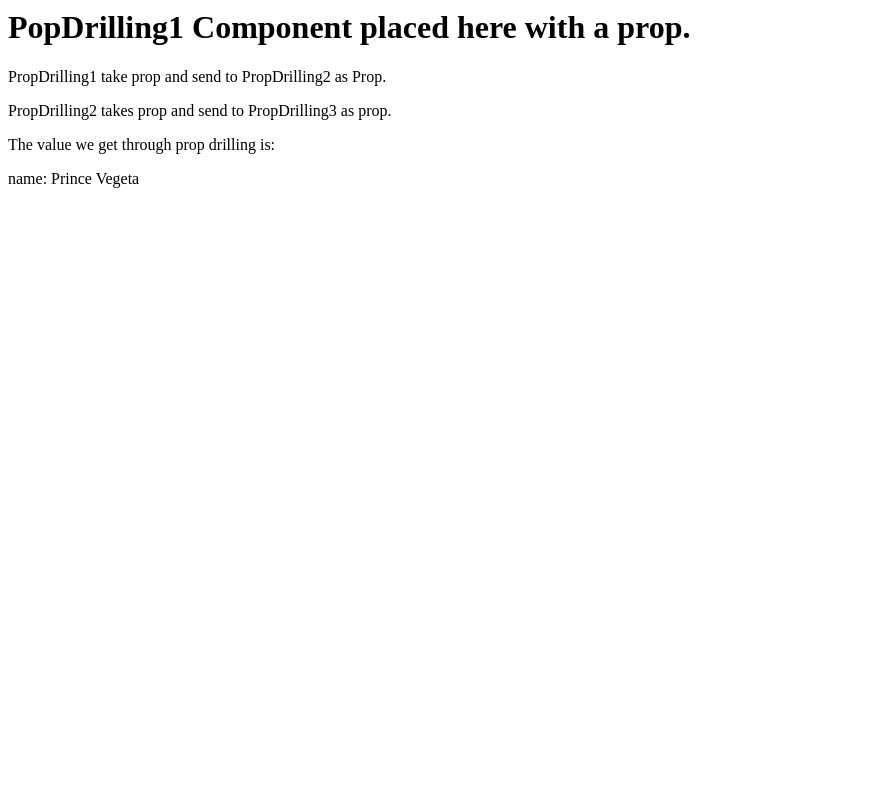
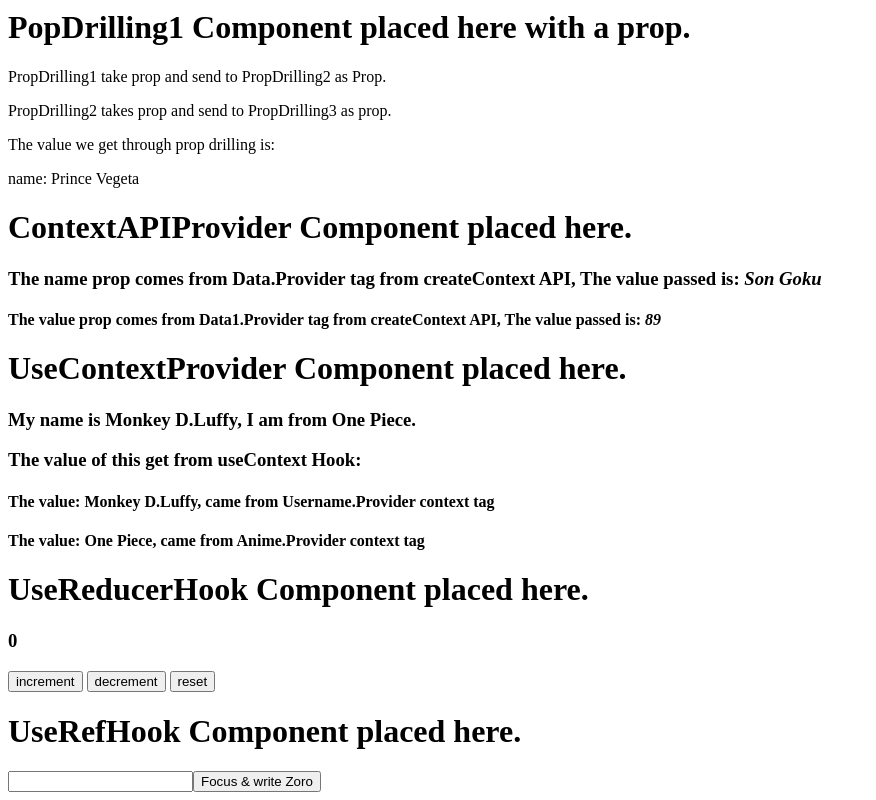
Before and after one commit to comrade369/application-one, a React (Create React App) app: page / in a window 1280 px wide. Shown: the part 3880-4680 px from the top of the page, without its empty margins (0-876 px from the left). Before the commit the page ends 4084 px from the top, so only its background shows below. Built offline with nearby package versions, Linux system fonts and the light colour scheme.

Commit message:
Upto 3 hr 15 minutes

```diff
--- /dev/null
+++ b/src/components/ContextAPIConsumer.jsx
@@ -0,0 +1,30 @@
+import { Data, Data1 } from "./ContextAPIProvider";
+
+export default function ContextAPIConsumer() {
+
+    return (
+        <>
+            <Data.Consumer>
+                {(name) => {
+                    return (<><h3>The name prop comes from Data.Provider
+                        tag from createContext API, The value passed
+                        is: <em>{name}</em>
+                    </h3>
+
+                    <Data1.Consumer>
+                        {(age) => {
+                            return (
+                                <h4>The value prop comes from Data1.Provider tag from
+                                    createContext API, The value passed is: <em>{age}</em>
+                                </h4>
+                            )
+                        }}
+                    </Data1.Consumer>
+
+                    </>);
+                }}
+            </Data.Consumer>
+        </>
+    );
+
+}
--- /dev/null
+++ b/src/components/ContextAPIProvider.jsx
@@ -0,0 +1,25 @@
+import { createContext } from "react";
+import ContextAPIConsumer from "./ContextAPIConsumer";
+
+// Creating instance of createContext.
+export const Data = createContext();
+
+export const Data1 = createContext();
+
+export default function ContextAPIProvider() {
+
+
+    const name = "Son Goku";
+    const age = 89;
+
+    return (
+        <>
+            <Data.Provider value={name}>
+                <Data1.Provider value={age}>
+                    <ContextAPIConsumer />
+                </Data1.Provider>
+            </Data.Provider>
+        </>
+    );
+
+}
--- a/src/components/MultipleComponents.jsx
+++ b/src/components/MultipleComponents.jsx
@@ -9,7 +9,10 @@ import UseStateHook from "./UseStateHook";
 import Forms from "./Forms";
 import UseEffectHook from "./UseEffectHook";
 import PropDrilling1 from "./PropDrilling1";
-
+import ContextAPIProvider from "./ContextAPIProvider";
+import UseContextHookProvider from "./UseContextHookProvider";
+import UseReducerHook from "./UseReducerHook";
+import UseRefHook from "./UseRefHook";
 
 function MultipleComponents() {
     // Takes multiple components inside.
@@ -49,6 +52,18 @@ function MultipleComponents() {
             <h1>PopDrilling1 Component placed here with a prop.</h1>
             <PropDrilling1 name="Prince Vegeta" />
 
+            <h1>ContextAPIProvider Component placed here.</h1>
+            <ContextAPIProvider />
+
+            <h1>UseContextProvider Component placed here.</h1>
+            <UseContextHookProvider />
+
+            <h1>UseReducerHook Component placed here.</h1>
+            <UseReducerHook />
+
+            <h1>UseRefHook Component placed here.</h1>
+            <UseRefHook />
+
 
         </div>
     );
--- /dev/null
+++ b/src/components/UseContextHook.jsx
@@ -0,0 +1,19 @@
+import { useContext } from "react";
+import { Username, Anime } from "./UseContextHookProvider";
+
+export default function UseContextHook() {
+
+    /* Data, Data1 are the instances from create context Api and use them in
+        useContext hook */
+    const name = useContext(Username);
+    const anime = useContext(Anime);
+
+    return (
+        <>
+            <h3>My name is {name}, I am from {anime}.</h3>
+            <h3>The value of this get from useContext Hook:</h3>
+            <h4>The value: {name}, came from Username.Provider context tag</h4>
+            <h4>The value: {anime}, came from Anime.Provider context tag</h4>
+        </>
+    );
+}
--- /dev/null
+++ b/src/components/UseContextHookProvider.jsx
@@ -0,0 +1,21 @@
+import { createContext } from "react";
+import UseContextHook from "./UseContextHook";
+
+export const Username = createContext();
+export const Anime = createContext();
+
+export default function UseContextHookProvider() {
+
+    const username = "Monkey D.Luffy";
+    const anime = "One Piece";
+
+    return (
+        <>
+        <Username.Provider value={username}>
+            <Anime.Provider value={anime}>
+                <UseContextHook />
+            </Anime.Provider>
+        </Username.Provider>
+        </>
+    );
+}
--- /dev/null
+++ b/src/components/UseReducerHook.jsx
@@ -0,0 +1,45 @@
+import { useReducer } from "react";
+
+export default function UseReducerHook() {
+
+    const [state, dispatch] = useReducer(reducer, intialState);
+
+    return (
+        <>
+        <h3>{state.count}</h3>
+        <button
+            onClick={() => dispatch({type: "increment"})}
+        >increment</button> {" "}
+        <button
+            onClick={() => dispatch({type: "decrement"})}
+        >decrement</button> {" "}
+        <button
+            onClick={() => dispatch({type: "reset"})}
+        >reset</button>
+        </>
+    );
+}
+
+const intialState = {count: 0};
+
+const reducer = (state, action) => {
+    switch (action.type) {
+        case "increment":
+            return {
+                ...state,
+                count: state.count + 1,
+            }
+        case "decrement":
+            return {
+                ...state,
+                count: state.count - 1,
+            }
+        case "reset":
+            return {
+                ...state,
+                count: 0,
+            }
+        default:
+            return state;
+    }
+}
--- /dev/null
+++ b/src/components/UseRefHook.jsx
@@ -0,0 +1,20 @@
+import { useRef } from "react";
+
+export default function UseRefHook() {
+
+    const inputElement = useRef(null);
+
+    const focusInput = () => {
+        console.log(inputElement);
+        inputElement.current.focus();
+        inputElement.current.value = "Roronoa Zoro";
+    }
+
+    return (
+        <>
+            <input type="text" ref={inputElement} />
+            <button onClick={focusInput}>Focus & write Zoro</button>
+
+        </>
+    );
+}
```
Also changed, not shown: topics.txt.
